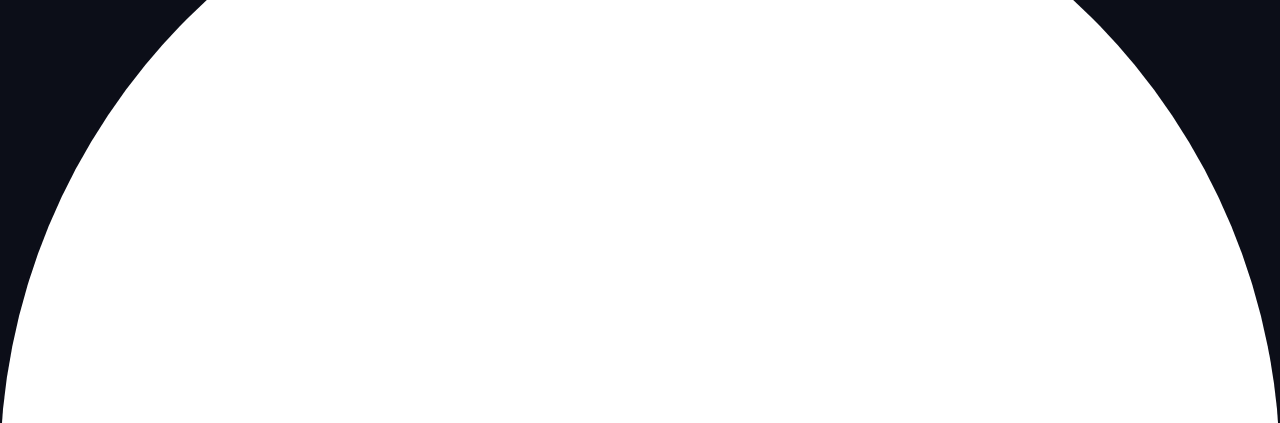
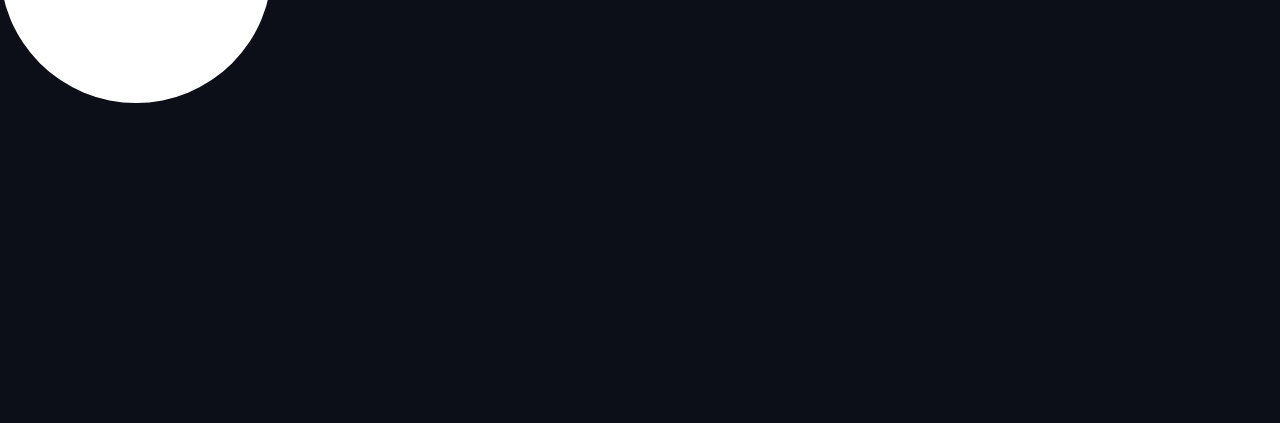
Before and after one commit to xyeres/space-tourism, a website: page index.html in a window 1280 px wide. Shown: the part 482-905 px from the top of the page. After the commit the page ends 800 px from the top, so only its background shows below. Drawn offline with nearby package versions, Linux system fonts and the light colour scheme; a web font is replaced by a local one.

Commit message:
Swtich grid to inline-grid

```diff
--- a/scss/components/_large-button.scss
+++ b/scss/components/_large-button.scss
@@ -4,7 +4,7 @@
   position: relative;
   aspect-ratio: 1;
   border-radius: 50%;
-  display: grid;
+  display: inline-grid;
   place-items: center;
   text-decoration: none;
   padding: 0 2em;
```
Also changed, not shown: css/style.css.
